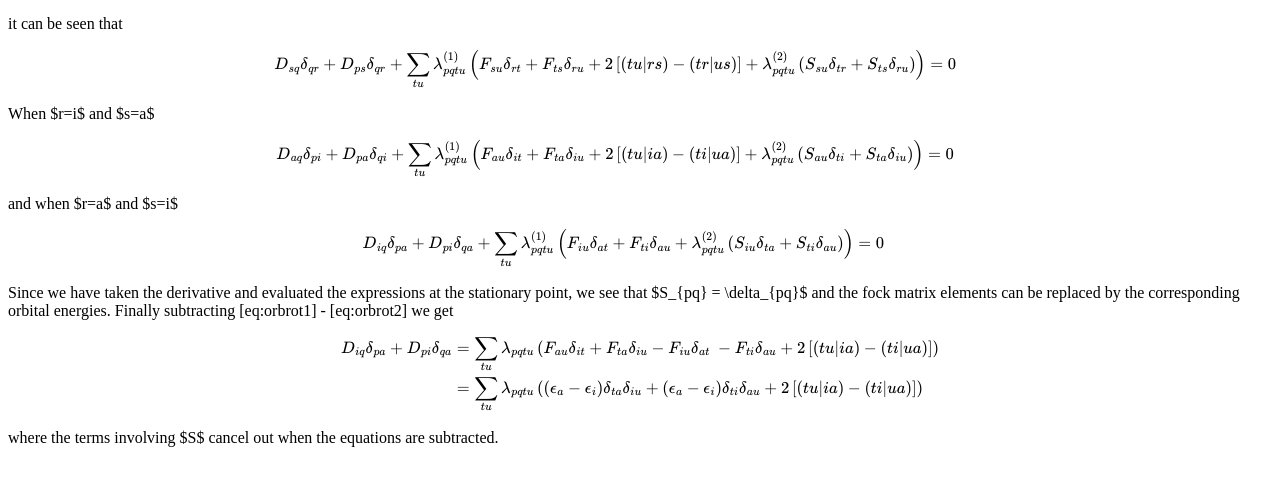
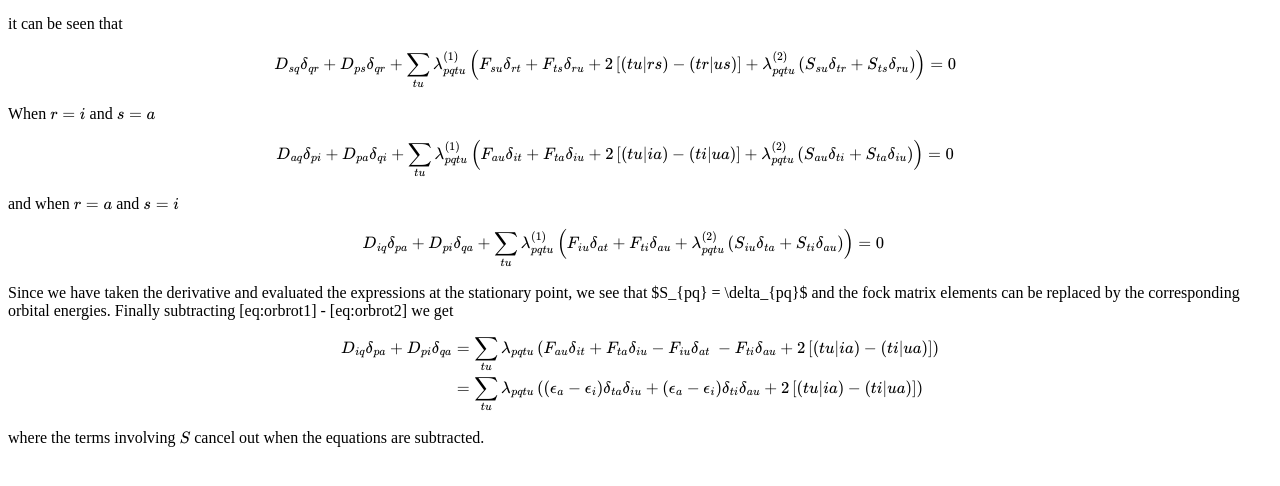
Before and after one commit to sreeganb/sreeganb.github.io, a Jekyll site: the page built from _posts/2016-11-14-HF-response.markdown, in a window 1280 px wide. Shown: the part 236-722 px from the top of the page. Built offline with Jekyll 4.4.1, drawn with Linux system fonts in a browser that asks for light colours; formulas are drawn with MathJax 3.

Commit message:
added some more stuff

```diff
--- a/_posts/2016-11-14-HF-response.markdown
+++ b/_posts/2016-11-14-HF-response.markdown
@@ -24,12 +24,12 @@ it can be seen that
 $$D_{sq}\delta_{qr} + D_{ps}\delta_{qr} + \sum_{tu}\lambda^{(1)}_{pqtu}\left(F_{su}\delta_{rt} + F_{ts}\delta_{ru}
   + 2 \left[(tu|rs) - (tr|us) \right] + \lambda^{(2)}_{pqtu} \left(S_{su}\delta_{tr} + S_{ts}\delta_{ru}\right) \right) = 0 \qquad\quad$$
 
-When $r=i$ and $s=a$
+When $$r=i$$ and $$s=a$$
 
 $$D_{aq}\delta_{pi} + D_{pa}\delta_{qi} + \sum_{tu}\lambda^{(1)}_{pqtu}\left(F_{au}\delta_{it} + F_{ta}\delta_{iu}
   + 2 \left[(tu|ia) - (ti|ua) \right] + \lambda^{(2)}_{pqtu} \left(S_{au}\delta_{ti} + S_{ta}\delta_{iu}\right) \right) = 0 \label{eq:orbrot1}\qquad\quad$$
 
-and when $r=a$ and $s=i$
+and when $$r=a$$ and $$s=i$$
 
 $$D_{iq}\delta_{pa} + D_{pi}\delta_{qa} + \sum_{tu}\lambda^{(1)}_{pqtu}\left(F_{iu}\delta_{at} + F_{ti}\delta_{au}
   + \lambda^{(2)}_{pqtu} \left(S_{iu}\delta_{ta} + S_{ti}\delta_{au}\right) \right) = 0\label{eq:orbrot2} \qquad$$
@@ -45,5 +45,5 @@ D_{iq}\delta_{pa} + D_{pi}\delta_{qa} &= \sum_{tu} \lambda_{pqtu} \left(F_{au}\d
 &=\sum_{tu} \lambda_{pqtu}\left((\epsilon_{a}-\epsilon_i)\delta_{ta}\delta_{iu} + (\epsilon_a-\epsilon_i)\delta_{ti}\delta_{au} + 2 \left[(tu|ia) - (ti|ua) \right]\right)
 \end{split}$$
 
-where the terms involving $S$ cancel out when the equations are
+where the terms involving $$S$$ cancel out when the equations are
 subtracted.
```
